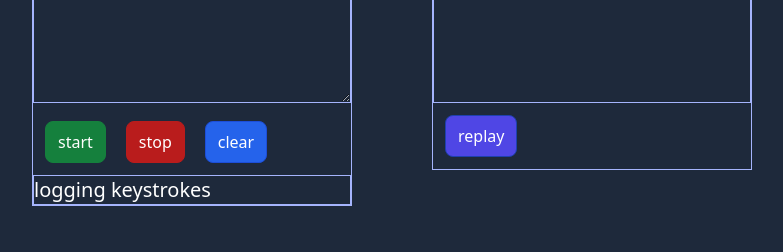
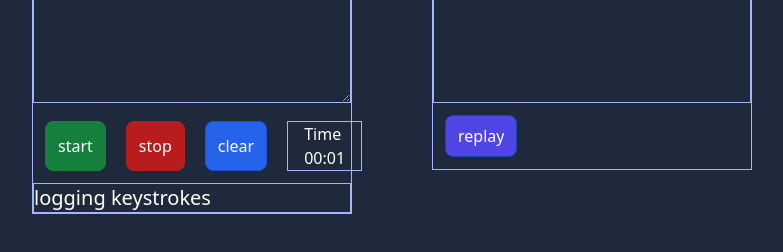
Before and after one commit to neonwatty/code-replay, a plain HTML site: page index.html in a window 1280 px wide. Both pictures are taken after a click on the button "start". Shown: the part 136-388 px from the top of the page, without its empty margins (248-1031 px from the left). Drawn offline with nearby package versions, Linux system fonts and the light colour scheme.

Commit message:
add timer to recorder

```diff
--- a/index.html
+++ b/index.html
@@ -48,6 +48,13 @@
             >
               clear
             </button>
+            <div
+              class="border border-slate-600 dark:border-indigo-300 px-4"
+              id="timer-display-id"
+            >
+              <h1>Time</h1>
+              <p id="timer">00:00</p>
+            </div>
           </div>
           <div class="border border-slate-600 dark:border-indigo-300 h-1/4">
             <h3 class="text-xl">logging keystrokes</h3>
--- a/record.js
+++ b/record.js
@@ -4,6 +4,37 @@ const logArea = document.getElementById("log");
 const startButton = document.getElementById("record-start");
 const stopButton = document.getElementById("record-stop");
 const clearButton = document.getElementById("record-clear");
+const timer = document.getElementById("timer");
+
+// timer
+let counter = 0;
+let interval;
+
+function stopTimer() {
+  clearInterval(interval);
+}
+
+function convertSec(cnt) {
+  let sec = cnt % 60;
+  let min = Math.floor(cnt / 60);
+  if (sec < 10) {
+    if (min < 10) {
+      return "0" + min + ":0" + sec;
+    } else {
+      return min + ":0" + sec;
+    }
+  } else if (min < 10 && sec >= 10) {
+    return "0" + min + ":" + sec;
+  } else {
+    return min + ":" + sec;
+  }
+}
+
+function startTimer() {
+  interval = setInterval(function () {
+    timer.innerHTML = convertSec(counter++); // timer start counting here...
+  }, 1000);
+}
 
 // Array to store keystrokes
 let keystrokes = [];
@@ -34,6 +65,7 @@ function recorder(event) {
 
 // Event listener for keydown events
 function startRecorder() {
+  // start recorder
   inputArea.addEventListener("keydown", (event) => {
     recorder(event);
   });
@@ -48,12 +80,19 @@ startButton.addEventListener("click", () => {
   // clear keystrokes
   keystrokes = [];
 
+  // start timer
+  startTimer();
+
   // start recorder
   startRecorder();
 });
 
 // stop recording
 stopButton.addEventListener("click", () => {
+  // stop timer
+  stopTimer();
+
+  // stop keydown event listener
   inputArea.removeEventListener("keydown", recorder);
 });
 
@@ -64,6 +103,9 @@ clearButton.addEventListener("click", () => {
 
   // clear out input html
   inputArea.value = "";
+
+  // reset timer
+  timer.innerHTML = "00:00";
 });
 
 export { keystrokes };
```
